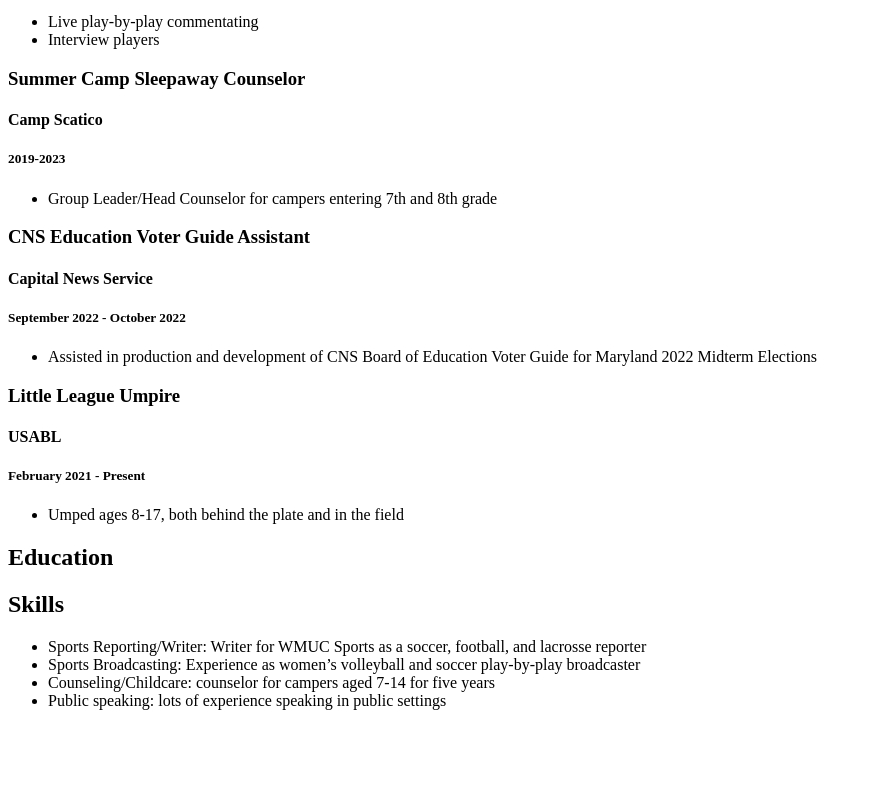
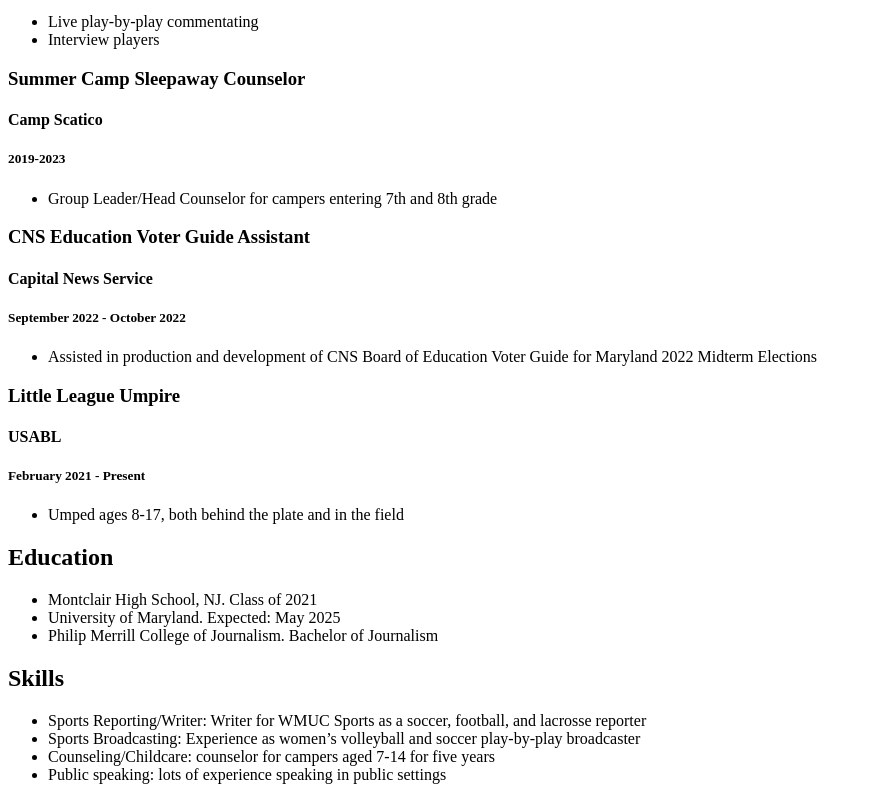
Before and after one commit to hlilien/Henry_Lilienfeld_Jour352, a plain HTML site: page resume.html in a window 1280 px wide. Shown: the part 2768-3568 px from the top of the page, without its empty margins (0-872 px from the left). Before the commit the page ends 3494 px from the top, so only its background shows below. Drawn offline with Linux system fonts and the light colour scheme.

Commit message:
Update resume.html

```diff
--- a/resume.html
+++ b/resume.html
@@ -59,6 +59,11 @@
       </ul>
 
       <h2>Education</h2>
+      <ul>
+        <li>Montclair High School, NJ. Class of 2021</li>
+        <li>University of Maryland. Expected: May 2025</li>
+        <li>Philip Merrill College of Journalism. Bachelor of Journalism</li>
+      </ul>
 
       <h2>Skills</h2>
 
```
